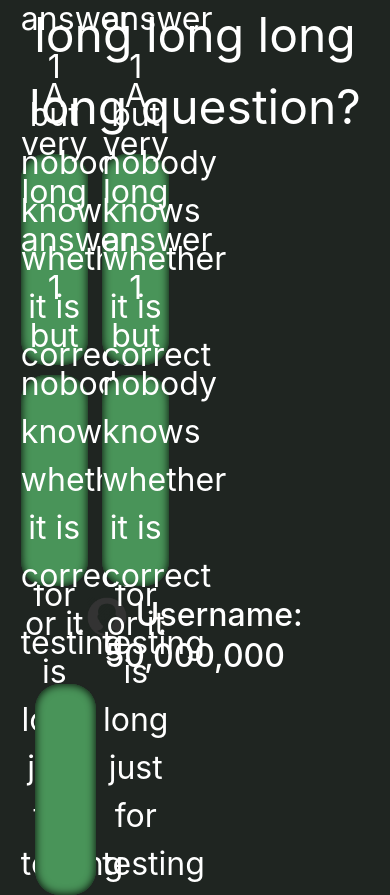
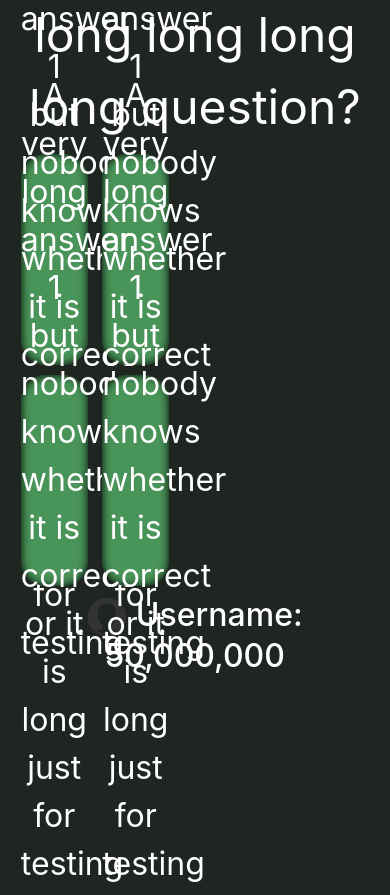
Before and after one commit to SD-D-Trivia-Team/CodeTrivia, a PHP site: page /Quiz/quiz.html in a window 390 px wide. Shown: the part 416-1311 px from the top of the page. Run offline with PHP 8.4, Linux system fonts and the light colour scheme.

Commit message:
Remove unused style, renaming, and removes an extra col

```diff
--- a/Quiz/quiz.css
+++ b/Quiz/quiz.css
@@ -23,10 +23,6 @@ body {
     margin-bottom: 3%;
 }
 
-.row-button{
-    height: 40vh;
-}
-
 .col-sm {
     color: #FFFFFF;
     width: 18%;
@@ -41,7 +37,7 @@ body {
     text-align: center;
 }
 
-.questiontext {
+.answertext {
     /* padding-top: vh; */
     font-size: 200%;
     width: 100%;
@@ -52,6 +48,7 @@ body {
     transform: translate(-50%, -50%);
 }
 
+
 .questioncontainer{
     color: #ffffff;
     width: 100%;
--- a/Quiz/quiz.html
+++ b/Quiz/quiz.html
@@ -33,13 +33,13 @@
 
       <div class="row">
         <div class="col-sm">
-          <section class="questiontext">
+          <section class="answertext">
             A very long answer 1 but nobody knows whether it is correct or it is long just for testing
           </section>
       </div>
 
       <div class="col-sm">
-        <section class="questiontext">
+        <section class="answertext">
           A very long answer 1 but nobody knows whether it is correct or it is long just for testing
         </section>
       </div>
@@ -47,12 +47,12 @@
     </div>
       <div class="row">
         <div class="col-sm">
-          <section class="questiontext">
+          <section class="answertext">
             A very long answer 1 but nobody knows whether it is correct or it is long just for testing
           </section>
         </div>
         <div class="col-sm">
-          <section class="questiontext">
+          <section class="answertext">
             A very long answer 1 but nobody knows whether it is correct or it is long just for testing
           </section>
       </div>
@@ -61,7 +61,6 @@
       <div>
         <h2 class="text-center"> <img src="/images/default_avatar.png" width="40" height="40"> Username:  50,000,000</h2>
      </div>
-     <div class="col-sm"></div>
 
     </div>
 
```
